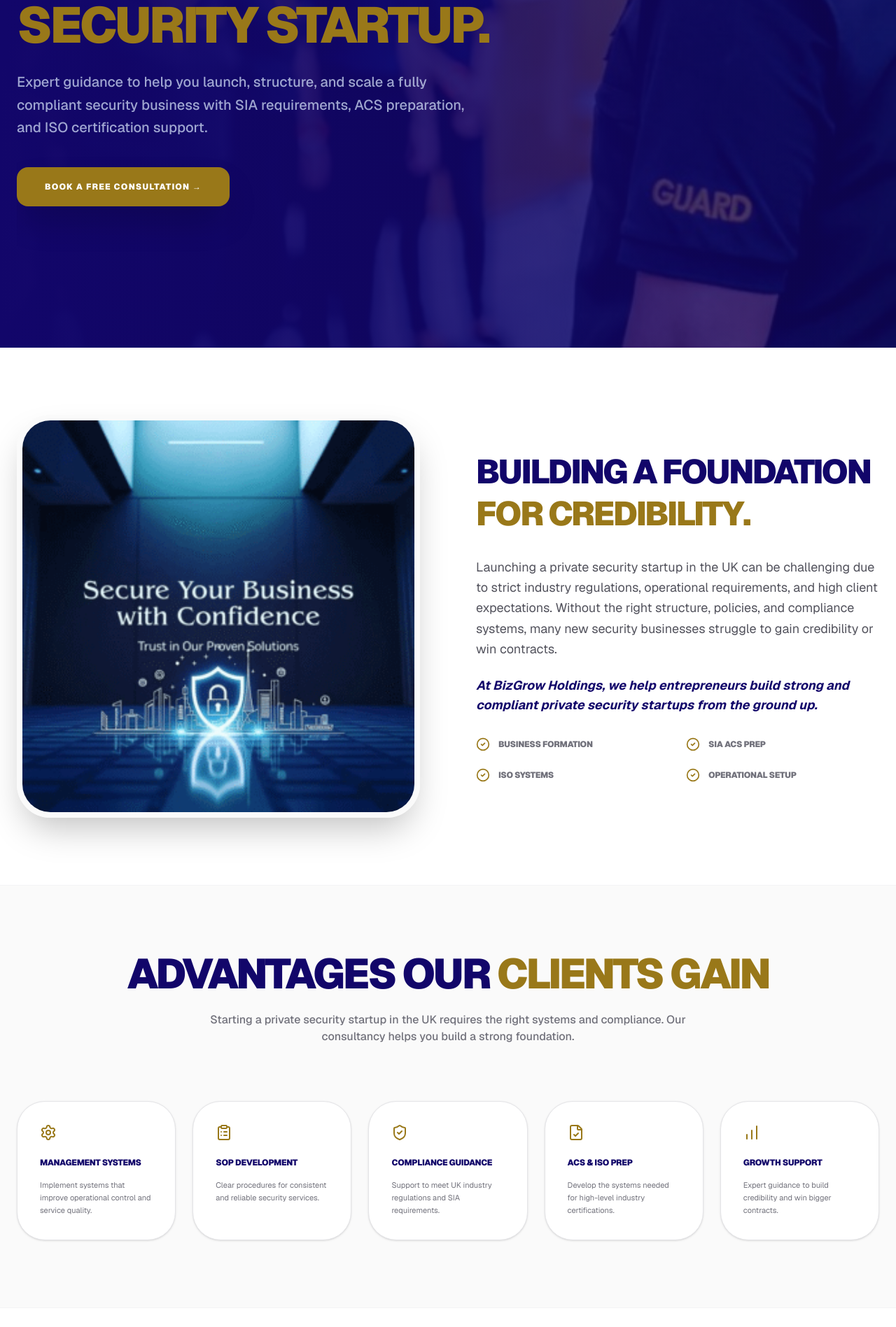
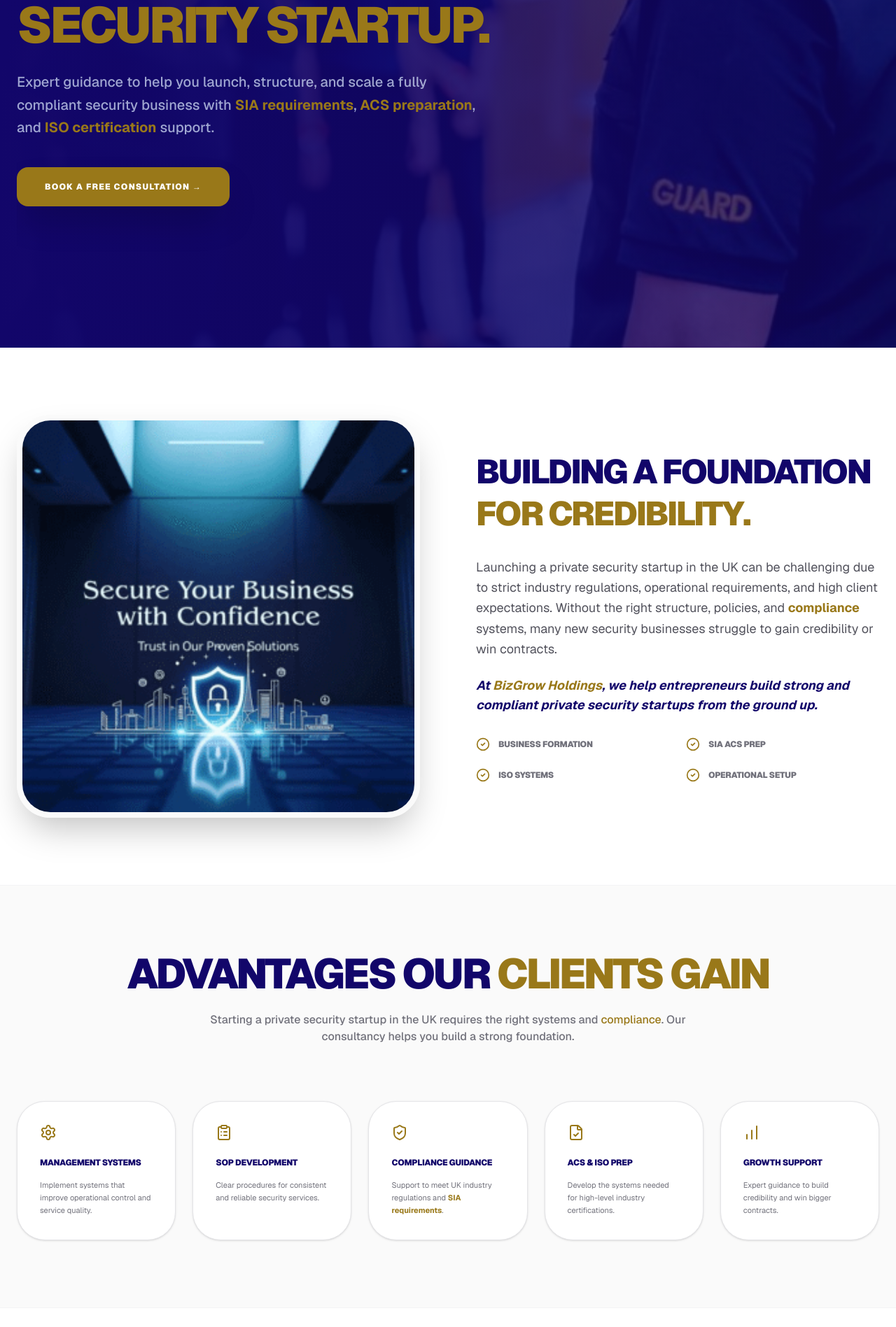
Before and after one commit to bizgrowholdings50-ctrl/Bizgrow-Holdings, a Next.js app: page /private-security-startup in a window 1280 px wide. Shown: the part 303-2200 px from the top of the page at 70% size. Built offline with nearby package versions, Linux system fonts and the light colour scheme.

Commit message:
Add the onpage seo and internal linking in private security startup page

```diff
--- a/app/private-security-startup/page.jsx
+++ b/app/private-security-startup/page.jsx
@@ -11,18 +11,18 @@ import {
   Users,
   CheckCircle2,
   ArrowRight,
-  ClipboardList
+  ClipboardList,
 } from "lucide-react";
 
 export const metadata = {
   title: "Private Security Startup Support | BizGrow Holdings",
-  description: "Launch and scale your UK security business with BizGrow Holdings. Expert compliance, certification, and growth support.",
+  description:
+    "Launch and scale your UK security business with BizGrow Holdings. Expert compliance, certification, and growth support.",
 };
 
 const SecurityStartupPage = () => {
   return (
     <main className="bg-white text-zinc-900 overflow-hidden">
-
       {/* 🔹 1. HERO SECTION */}
       <section className="relative h-[85vh] md:h-screen w-full flex items-center overflow-hidden bg-[#12066a]">
         <div className="absolute inset-0 z-0">
@@ -46,7 +46,29 @@ const SecurityStartupPage = () => {
               <span className="text-[#997819]">Security Startup.</span>
             </h1>
             <p className="text-blue-100/70 text-lg md:text-xl max-w-2xl font-medium leading-relaxed mb-10">
-              Expert guidance to help you launch, structure, and scale a fully compliant security business with SIA requirements, ACS preparation, and ISO certification support.
+              Expert guidance to help you launch, structure, and scale a fully
+              compliant security business with{" "}
+              <Link
+                href="https://bizgrow-holdings.com/top-sia-security-recruitment-agencies-in-the-uk/"
+                className="text-[#997819] font-bold"
+              >
+                SIA requirements
+              </Link>
+              ,{" "}
+              <Link
+                href="https://bizgrow-holdings.com/get-acs-accreditation-fast/"
+                className="text-[#997819] font-bold"
+              >
+                ACS preparation
+              </Link>
+              , and{" "}
+              <Link
+                href="https://bizgrow-holdings.com/difference-between-iso-9001-iso-14001-and-iso45001/"
+                className="text-[#997819] font-bold"
+              >
+                ISO certification
+              </Link>{" "}
+              support.
             </p>
             <Link href="/contact-us">
               <button className="bg-[#997819] text-white px-10 py-5 rounded-2xl font-black uppercase tracking-widest text-xs hover:bg-white hover:text-[#12066a] transition-all duration-300 shadow-2xl">
@@ -63,24 +85,54 @@ const SecurityStartupPage = () => {
           <div className="grid lg:grid-cols-2 gap-20 items-center">
             <div className="order-2 lg:order-1">
               <div className="relative rounded-[3rem] overflow-hidden shadow-2xl border-8 border-zinc-50">
-                <Image src="/Credibility.png" width={600} height={700} alt="Consultancy" className="object-cover" />
+                <Image
+                  src="/Credibility.png"
+                  width={600}
+                  height={700}
+                  alt="Private Security startup - BizGrow Holdings Ltd"
+                  className="object-cover"
+                />
               </div>
             </div>
             <div className="order-1 lg:order-2">
               <h2 className="text-4xl md:text-5xl font-black text-[#12066a] uppercase tracking-tighter mb-8 leading-tight">
-                Building a Foundation <br /> <span className="text-[#997819]">for Credibility.</span>
+                Building a Foundation <br />{" "}
+                <span className="text-[#997819]">for Credibility.</span>
               </h2>
               <p className="text-zinc-600 text-lg mb-6 leading-relaxed">
-                Launching a private security startup in the UK can be challenging due to strict industry regulations, operational requirements, and high client expectations. Without the right structure, policies, and compliance systems, many new security businesses struggle to gain credibility or win contracts.
+                Launching a private security startup in the UK can be
+                challenging due to strict industry regulations, operational
+                requirements, and high client expectations. Without the right
+                structure, policies, and{" "}
+                <Link
+                  href="https://bizgrow-holdings.com/compliance-consultancies/"
+                  className="text-[#997819] font-bold"
+                >
+                  compliance
+                </Link>{" "}
+                systems, many new security businesses struggle to gain
+                credibility or win contracts.
               </p>
               <p className="text-[#12066a] font-bold text-lg mb-8 italic">
-                At BizGrow Holdings, we help entrepreneurs build strong and compliant private security startups from the ground up.
+                At{" "}
+                <Link href="/" className="text-[#997819]">
+                  BizGrow Holdings
+                </Link>
+                , we help entrepreneurs build strong and compliant private
+                security startups from the ground up.
               </p>
               <div className="grid grid-cols-2 gap-6">
-                {["Business Formation", "SIA ACS Prep", "ISO Systems", "Operational Setup"].map((tag, i) => (
+                {[
+                  "Business Formation",
+                  "SIA ACS Prep",
+                  "ISO Systems",
+                  "Operational Setup",
+                ].map((tag, i) => (
                   <div key={i} className="flex items-center gap-3">
                     <CheckCircle2 className="text-[#997819] w-5 h-5" />
-                    <span className="text-xs font-black uppercase tracking-tight text-zinc-500">{tag}</span>
+                    <span className="text-xs font-black uppercase tracking-tight text-zinc-500">
+                      {tag}
+                    </span>
                   </div>
                 ))}
               </div>
@@ -94,24 +146,73 @@ const SecurityStartupPage = () => {
         <div className="max-w-7xl mx-auto px-6">
           <div className="text-center mb-20">
             <h2 className="text-[#12066a] text-4xl md:text-6xl font-black uppercase tracking-tighter">
-              Advantages Our <span className="text-[#997819]">Clients Gain</span>
+              Advantages Our{" "}
+              <span className="text-[#997819]">Clients Gain</span>
             </h2>
             <p className="text-zinc-500 mt-6 max-w-3xl mx-auto font-medium">
-              Starting a private security startup in the UK requires the right systems and compliance. Our consultancy helps you build a strong foundation.
+              Starting a private security startup in the UK requires the right
+              systems and{" "}
+              <Link
+                href="https://bizgrow-holdings.com/benefits-of-supply-chain-management-for-compliance/"
+                className="text-[#997819]"
+              >
+                compliance
+              </Link>
+              . Our consultancy helps you build a strong foundation.
             </p>
           </div>
           <div className="grid grid-cols-1 md:grid-cols-3 lg:grid-cols-5 gap-6">
             {[
-              { t: "Management Systems", d: "Implement systems that improve operational control and service quality.", icon: <Settings /> },
-              { t: "SOP Development", d: "Clear procedures for consistent and reliable security services.", icon: <ClipboardList /> },
-              { t: "Compliance Guidance", d: "Support to meet UK industry regulations and SIA requirements.", icon: <ShieldCheck /> },
-              { t: "ACS & ISO Prep", d: "Develop the systems needed for high-level industry certifications.", icon: <FileCheck /> },
-              { t: "Growth Support", d: "Expert guidance to build credibility and win bigger contracts.", icon: <BarChart /> },
+              {
+                t: "Management Systems",
+                d: "Implement systems that improve operational control and service quality.",
+                icon: <Settings />,
+              },
+              {
+                t: "SOP Development",
+                d: "Clear procedures for consistent and reliable security services.",
+                icon: <ClipboardList />,
+              },
+              {
+                t: "Compliance Guidance",
+                d: (
+                  <>
+                    Support to meet UK industry regulations and{" "}
+                    <Link
+                      href="https://bizgrow-holdings.com/business-benefits-of-becoming-an-sia-approved-contractor/"
+                      className="text-[#997819] font-bold"
+                    >
+                      SIA requirements
+                    </Link>
+                    .
+                  </>
+                ),
+                icon: <ShieldCheck />,
+              },
+              {
+                t: "ACS & ISO Prep",
+                d: "Develop the systems needed for high-level industry certifications.",
+                icon: <FileCheck />,
+              },
+              {
+                t: "Growth Support",
+                d: "Expert guidance to build credibility and win bigger contracts.",
+                icon: <BarChart />,
+              },
             ].map((benefit, i) => (
-              <div key={i} className="bg-white p-8 rounded-[2.5rem] border border-zinc-200 hover:border-[#997819] transition-all group shadow-sm hover:shadow-xl">
-                <div className="text-[#997819] mb-6 group-hover:scale-110 transition-transform">{benefit.icon}</div>
-                <h3 className="font-black text-[#12066a] uppercase text-xs mb-4 tracking-tight leading-tight">{benefit.t}</h3>
-                <p className="text-zinc-500 text-[11px] leading-relaxed">{benefit.d}</p>
+              <div
+                key={i}
+                className="bg-white p-8 rounded-[2.5rem] border border-zinc-200 hover:border-[#997819] transition-all group shadow-sm hover:shadow-xl"
+              >
+                <div className="text-[#997819] mb-6 group-hover:scale-110 transition-transform">
+                  {benefit.icon}
+                </div>
+                <h3 className="font-black text-[#12066a] uppercase text-xs mb-4 tracking-tight leading-tight">
+                  {benefit.t}
+                </h3>
+                <p className="text-zinc-500 text-[11px] leading-relaxed">
+                  {benefit.d}
+                </p>
               </div>
             ))}
           </div>
@@ -122,21 +223,38 @@ const SecurityStartupPage = () => {
       <section className="py-24 bg-white">
         <div className="max-w-5xl mx-auto px-6 text-center">
           <h2 className="text-[#12066a] text-4xl md:text-5xl font-black uppercase tracking-tighter mb-8">
-            Who Should Start a <br /><span className="text-[#997819]">Private Security Startup?</span>
+            Who Should Start a <br />
+            <span className="text-[#997819]">Private Security Startup?</span>
           </h2>
           <p className="text-zinc-600 mb-16 text-lg max-w-3xl mx-auto">
-            Our consultancy is designed for individuals and organisations that want to establish a compliant and credible security startup while meeting the expectations of clients and regulators.
+            Our consultancy is designed for individuals and organisations that
+            want to establish a compliant and credible security startup while
+            meeting the expectations of clients and regulators.
           </p>
           <div className="grid md:grid-cols-2 gap-6 text-left">
             {[
-              "Entrepreneurs planning to start a security company in the UK.",
+              <>
+                Entrepreneurs planning to start a{" "}
+                <Link
+                  href="https://bizgrow-holdings.com/how-to-start-a-security-company-in-the-uk/"
+                  className="text-[#997819] font-bold"
+                >
+                  security company
+                </Link>{" "}
+                in the UK.
+              </>,
               "Security professionals looking to launch their own startup.",
               "Existing businesses preparing for SIA ACS accreditation.",
-              "Companies expanding into the UK's private security industry."
+              "Companies expanding into the UK's private security industry.",
             ].map((item, i) => (
-              <div key={i} className="flex items-center gap-4 bg-zinc-50 p-6 rounded-2xl border border-zinc-100">
+              <div
+                key={i}
+                className="flex items-center gap-4 bg-zinc-50 p-6 rounded-2xl border border-zinc-100"
+              >
                 <div className="w-2 h-2 rounded-full bg-[#997819]" />
-                <span className="text-zinc-700 font-bold uppercase text-xs tracking-tight">{item}</span>
+                <span className="text-zinc-700 font-bold uppercase text-xs tracking-tight">
+                  {item}
+                </span>
               </div>
             ))}
           </div>
@@ -148,22 +266,87 @@ const SecurityStartupPage = () => {
         <div className="max-w-7xl mx-auto px-6">
           <div className="mb-20">
             <h2 className="text-5xl md:text-7xl font-black uppercase tracking-tighter leading-none">
-              Our Step-By-Step <br /> <span className="text-[#997819]">Consultancy Process.</span>
+              Our Step-By-Step <br />{" "}
+              <span className="text-[#997819]">Consultancy Process.</span>
             </h2>
           </div>
           <div className="grid grid-cols-1 md:grid-cols-4 gap-8">
             {[
-              { s: "Step 1", t: "Initial Consultation", d: "We understand your goals and market position to guide your foundation." },
-              { s: "Step 2", t: "Compliance Systems", d: "Developing essential policies aligned with UK security regulations." },
-              { s: "Step 3", t: "Operational Framework", d: "Creating documentation and internal systems for daily management." },
-              { s: "Step 4", t: "Certification Prep", d: "Preparing your startup for SIA ACS and ISO certification readiness." },
+              {
+                s: "Step 1",
+                t: "Initial Consultation",
+                d: "We understand your goals and market position to guide your foundation.",
+              },
+              {
+                s: "Step 2",
+                t: "Compliance Systems",
+                d: (
+                  <>
+                    Developing essential policies aligned with{" "}
+                    <Link
+                      href="https://bizgrow-holdings.com/top-security-companies-trusted-protection-for-every-business/"
+                      className="text-[#997819] font-bold"
+                    >
+                      UK security
+                    </Link>{" "}
+                    regulations.
+                  </>
+                ),
+              },
+              {
+                s: "Step 3",
+                t: "Operational Framework",
+                d: (
+                  <>
+                    Creating documentation and{" "}
+                    <Link
+                      href="https://bizgrow-holdings.com/our-services/internal-audit/"
+                      className="text-[#997819] font-bold"
+                    >
+                      internal systems
+                    </Link>{" "}
+                    for daily management.
+                  </>
+                ),
+              },
+              {
+                s: "Step 4",
+                t: "Certification Prep",
+                d: (
+                  <>
+                    Preparing your startup for{" "}
+                    <Link
+                      href="https://bizgrow-holdings.com/acs-accreditation-for-security-businesses/"
+                      className="text-[#997819] font-bold"
+                    >
+                      SIA ACS
+                    </Link>{" "}
+                    and{" "}
+                    <Link
+                      href="https://bizgrow-holdings.com/iso-9001-guide/"
+                      className="text-[#997819] font-bold"
+                    >
+                      ISO certification
+                    </Link>{" "}
+                    readiness.
+                  </>
+                ),
+              },
             ].map((step, i) => (
               <div key={i} className="relative group">
-                <div className="text-6xl font-black text-white/5 absolute -top-10 left-0 group-hover:text-[#997819]/20 transition-colors">0{i+1}</div>
+                <div className="text-6xl font-black text-white/5 absolute -top-10 left-0 group-hover:text-[#997819]/20 transition-colors">
+                  0{i + 1}
+                </div>
                 <div className="relative z-10 pt-8 border-t border-white/10">
-                  <span className="text-[#997819] font-black uppercase tracking-widest text-[10px] mb-2 block">{step.s}</span>
-                  <h3 className="text-xl font-black uppercase mb-4 tracking-tighter">{step.t}</h3>
-                  <p className="text-blue-100/50 text-sm leading-relaxed">{step.d}</p>
+                  <span className="text-[#997819] font-black uppercase tracking-widest text-[10px] mb-2 block">
+                    {step.s}
+                  </span>
+                  <h3 className="text-xl font-black uppercase mb-4 tracking-tighter">
+                    {step.t}
+                  </h3>
+                  <p className="text-blue-100/50 text-sm leading-relaxed">
+                    {step.d}
+                  </p>
                 </div>
               </div>
             ))}
@@ -177,18 +360,21 @@ const SecurityStartupPage = () => {
           <div className="bg-white rounded-[4rem] p-10 md:p-20 text-[#12066a] flex flex-col lg:flex-row gap-16 border border-[#12066a] items-center">
             <div className="lg:w-1/2">
               <h2 className="text-4xl md:text-6xl font-black uppercase tracking-tighter mb-8">
-                Why Startups Choose <span className="text-[#997819]">BizGrow.</span>
+                Why Startups Choose{" "}
+                <span className="text-[#997819]">BizGrow.</span>
               </h2>
               <ul className="space-y-6">
                 {[
                   "Consultancy expertise focused on the UK private security sector.",
                   "Step-by-step guidance from startup setup to certification readiness.",
                   "Practical compliance frameworks aligned with UK regulations.",
-                  "Support designed to help your security startup grow confidently."
+                  "Support designed to help your security startup grow confidently.",
                 ].map((li, idx) => (
                   <li key={idx} className="flex gap-4 items-start">
                     <CheckCircle2 className="text-[#997819] w-6 h-6 shrink-0" />
-                    <span className="text-zinc-400 font-medium leading-relaxed">{li}</span>
+                    <span className="text-zinc-400 font-medium leading-relaxed">
+                      {li}
+                    </span>
                   </li>
                 ))}
               </ul>
@@ -196,9 +382,12 @@ const SecurityStartupPage = () => {
             <div className="lg:w-1/2 w-full">
               <div className="bg-[#12066a] p-10 rounded-[3rem] border border-white/10 text-center">
                 <Rocket className="text-[#997819] w-16 h-16 mx-auto mb-6" />
-                <h3 className="text-2xl font-black uppercase mb-4">Start with Confidence</h3>
+                <h3 className="text-2xl font-black uppercase mb-4">
+                  Start with Confidence
+                </h3>
                 <p className="text-blue-100/50 mb-10 text-sm">
-                  Join a network of professional security companies that started their journey with expert compliance and structural support.
+                  Join a network of professional security companies that started
+                  their journey with expert compliance and structural support.
                 </p>
                 <Link href="/contact-us">
                   <button className="w-full bg-[#997819] py-5 rounded-2xl font-black uppercase tracking-[0.2em] text-white text-[10px] hover:bg-white hover:text-[#12066a] transition-all duration-500">
@@ -210,7 +399,6 @@ const SecurityStartupPage = () => {
           </div>
         </div>
       </section>
-
     </main>
   );
 };
```
